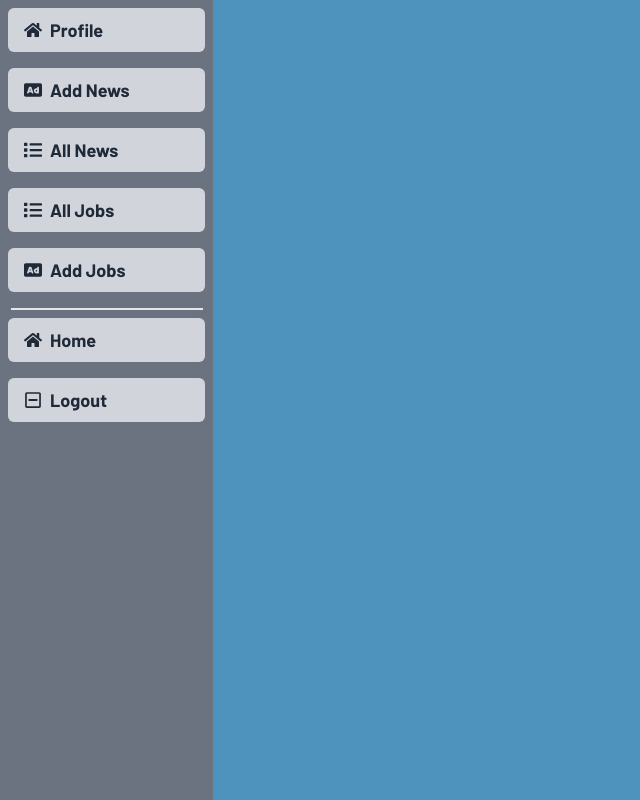
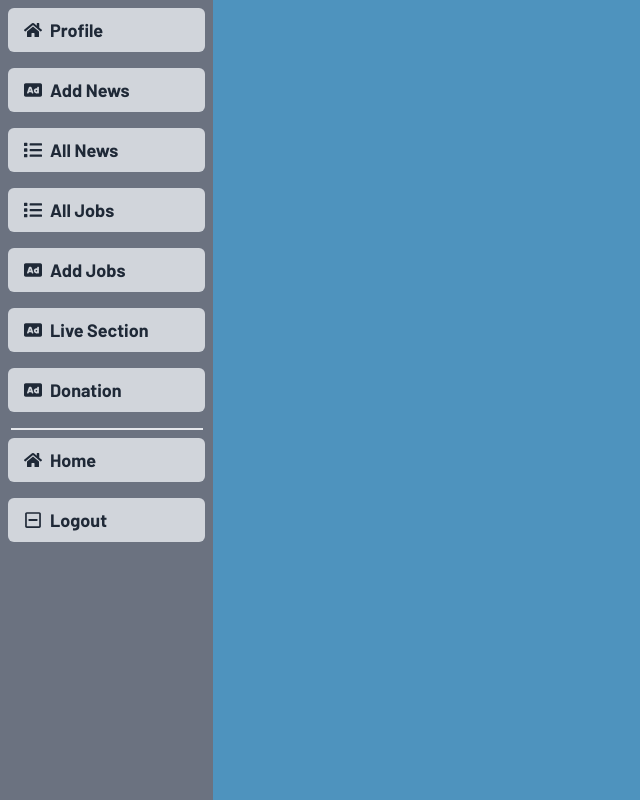
Before and after one commit to HunterTheCoding/The-Morning-Post, a React (Vite) app: page /daseboard in a window 1280 px wide. Shown: the whole page, without its empty margins (0-640 px from the left). Built offline with nearby package versions, Linux system fonts and the light colour scheme; no server answers; a web font is replaced by a local one.

Commit message:
update daseboard

```diff
--- /dev/null
+++ b/src/Components/Daseboard/AdminDaseboard/LiveSection.tsx
@@ -0,0 +1,10 @@
+
+const LiveSection = () => {
+    return (
+        <div>
+            <h1>live telecash</h1>
+        </div>
+    );
+};
+
+export default LiveSection;
--- /dev/null
+++ b/src/Components/Daseboard/AdminDaseboard/UserDonation.tsx
@@ -0,0 +1,11 @@
+
+
+const UserDonation = () => {
+    return (
+        <div>
+            <h1>all donation</h1>
+        </div>
+    );
+};
+
+export default UserDonation;
--- a/src/Components/Daseboard/Daseboard.tsx
+++ b/src/Components/Daseboard/Daseboard.tsx
@@ -22,6 +22,12 @@ const isAdmin = true;
                         </ul>
                         <ul className="menu ">
                             <li className=" border bg-gray-300 rounded-md font-bold text-lg"><Link to="/daseboard/addjobs"><FaAd></FaAd> Add Jobs</Link></li>
+                        </ul>
+                        <ul className="menu ">
+                            <li className=" border bg-gray-300 rounded-md font-bold text-lg"><Link to="/daseboard/live"><FaAd></FaAd>Live Section</Link></li>
+                        </ul>
+                        <ul className="menu ">
+                            <li className=" border bg-gray-300 rounded-md font-bold text-lg"><Link to="/daseboard/userdonation"><FaAd></FaAd>Donation</Link></li>
                         </ul>
                     </>:<>
                         <ul className="menu ">
--- a/src/Components/Navbar/Navbar.tsx
+++ b/src/Components/Navbar/Navbar.tsx
@@ -91,12 +91,7 @@ const Navbar = () => {
         >
             Contact Us
         </Link>,
-        <Link
-            to="/live-telecast"
-            className="block text-white text-center border-r-2 border-gray-300 no-underline relative py-3 px-2  hover:bg-gray-300 hover:text-gray-700"
-        >
-            Live Telecast
-        </Link>,
+
         <Link
             to="/daseboard/adminhome"
             className="block text-white text-center border-r-2 border-gray-300 no-underline relative py-3 px-2  hover:bg-gray-300 hover:text-gray-700"
```
Also changed, not shown: src/Components/Router/Router.tsx (+10 -0 lines).
